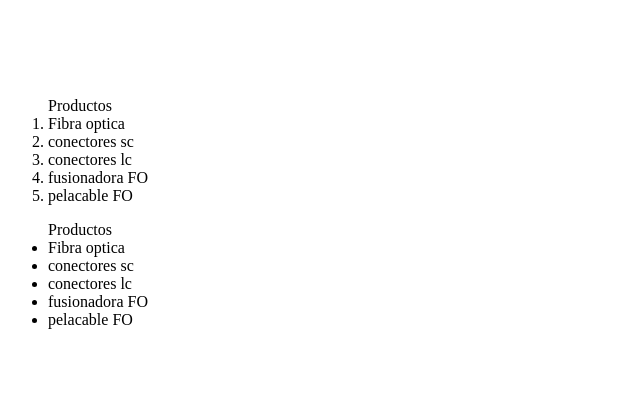
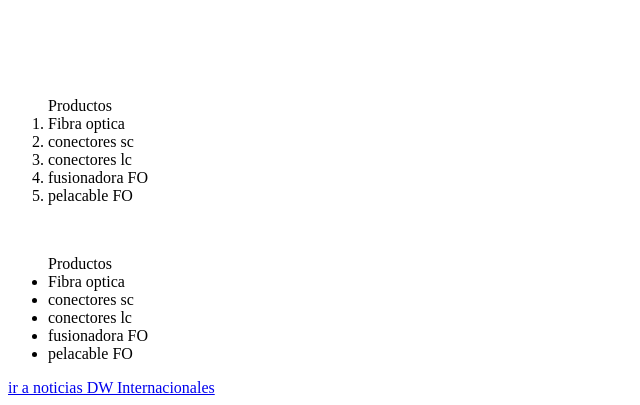
Before and after one commit to servicetic/Practicas-Paginaweb, a plain HTML site: page index.html in a window 1280 px wide. Shown: the part 564-969 px from the top of the page, without its empty margins (0-640 px from the left). Before the commit the page ends 909 px from the top, so only its background shows below. Drawn offline with Linux system fonts and the light colour scheme.

Commit message:
cambios9

```diff
--- a/index.html
+++ b/index.html
@@ -25,6 +25,7 @@
           <li>fusionadora FO</li>
           <li>pelacable FO</li>
     </ol>
+    <br>
     <ul>Productos
         <li>Fibra optica</li>
         <li>conectores sc</li>
@@ -32,6 +33,7 @@
         <li>fusionadora FO</li>
         <li>pelacable FO</li>
   </ul>
+  <a href= "https://www.dw.com/es"> ir a noticias DW Internacionales</a>
 
 </body>
 </html>
```
